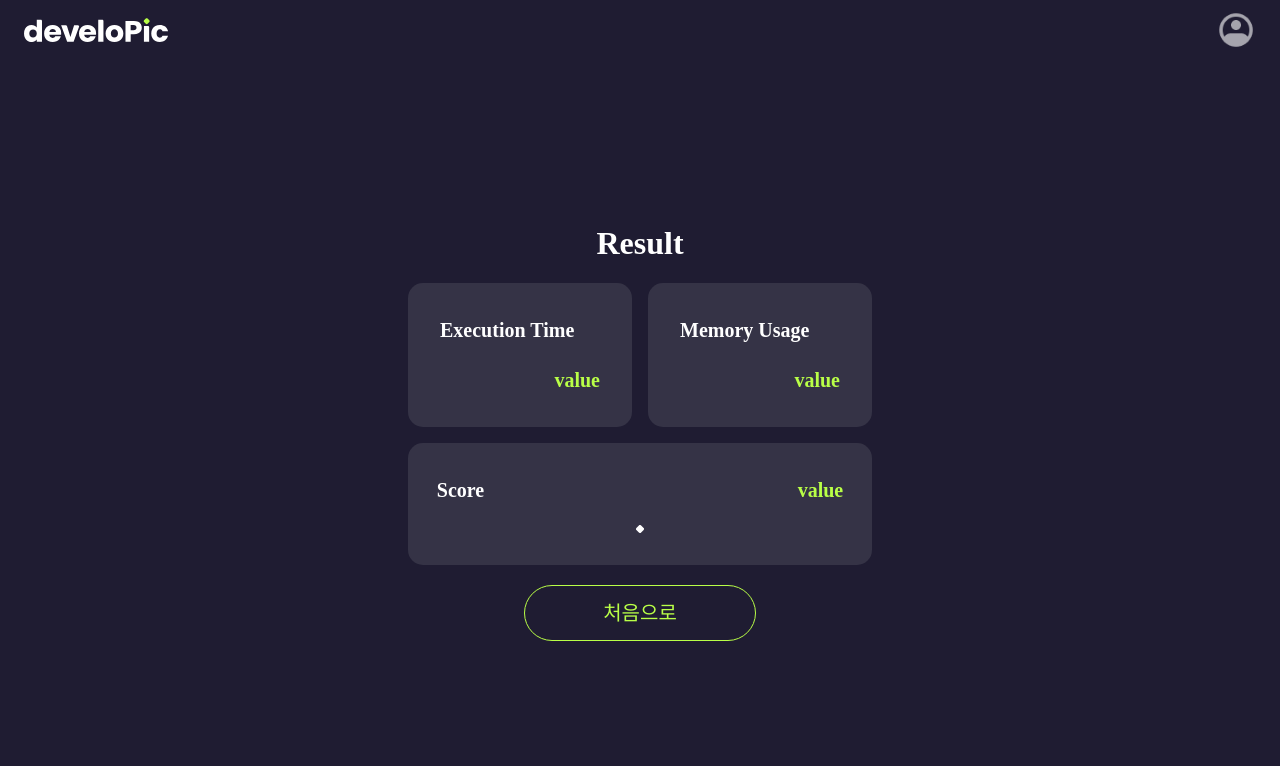
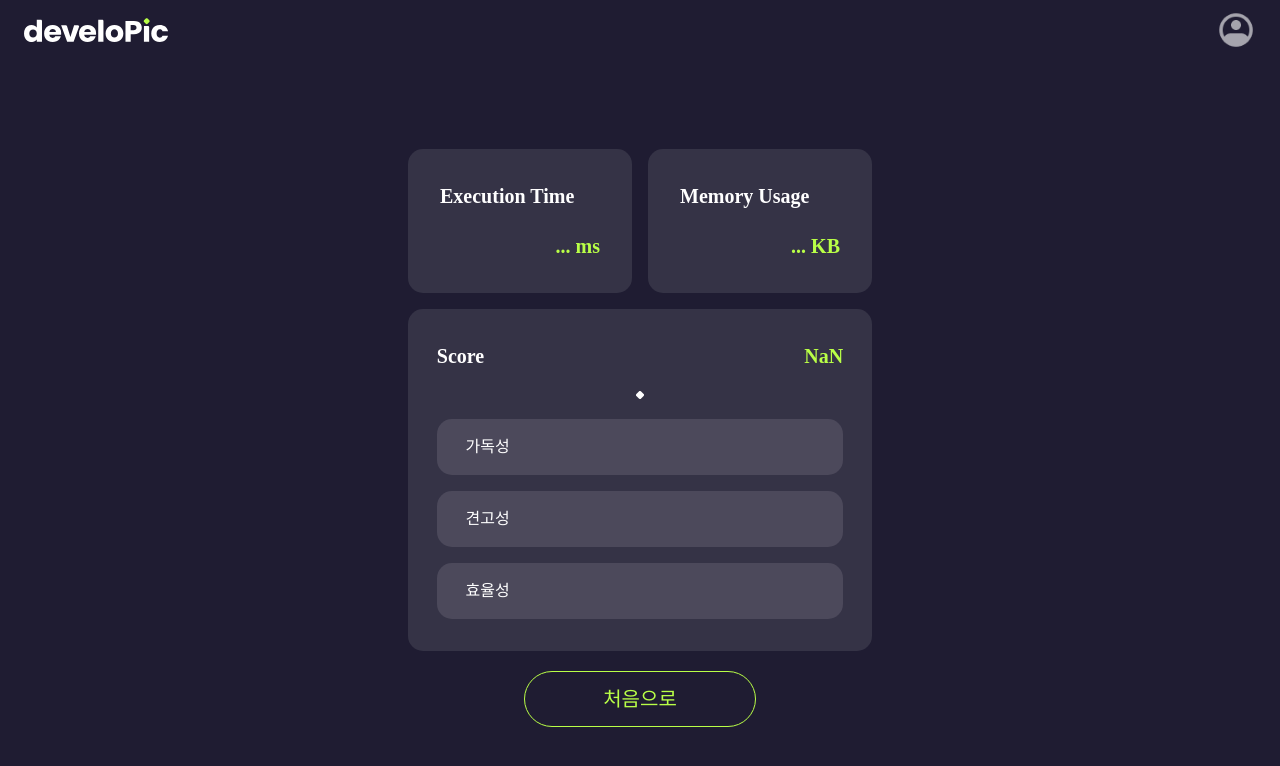
Before and after one commit to dhr05074/developic, a React (Vite) app in the folder front/: page /result in a window 1280 px wide. Shown: the top 766 px of the page. Built offline with nearby package versions, Linux system fonts and the light colour scheme.

Commit message:
v0.0.0:57 more 버튼 비활성화, hook 에러 수정 -> 최상위에 놓지 않아서 생김.

```diff
--- a/front/src/component/CodeEditor/CodeEditor.tsx
+++ b/front/src/component/CodeEditor/CodeEditor.tsx
@@ -16,7 +16,6 @@ import { cpp } from "@codemirror/lang-cpp";
 import { StreamLanguage } from "@codemirror/language";
 import { ViewUpdate } from "@codemirror/view";
 // import { go } from "@codemirror/legacy-modes/mode/go";
-import useProblem from "@/hook/Problem.hook";
 type PropsType = {
     code: string | undefined;
 };
--- a/front/src/component/List/Result.List.tsx
+++ b/front/src/component/List/Result.List.tsx
@@ -12,7 +12,8 @@ const ListComponent = styled.div`
     justify-content: space-between;
 `;
 type PropsType = {
-    recordList: Record[] | undefined;
+    recordList?: Record[];
+    singleRecord?: ResultListType[];
 };
 type ResultListType = {
     name: string;
@@ -22,14 +23,26 @@ function ResultList(props: PropsType) {
     const result = [] as ReactJSXElement[];
 
     const setScore = () => {
+        console.log(props);
+        if (props.recordList) {
             props.recordList?.map((l: Record) => {
                 result.push(
                     <ListComponent className="pretendard_regular_16" key={`${l.id}_${l.problem_title}`}>
-                    <div>{l.id}</div>
-                    <div>{l.readability}</div>
+                        <div>{l.problem_id}</div>
+                        <div>{l.readability + l.robustness + l.efficiency}</div>
                     </ListComponent>,
                 );
             });
+        } else {
+            props.singleRecord?.map((l) => {
+                result.push(
+                    <ListComponent className="pretendard_regular_16" key={`${l.name + l.score}`}>
+                        <div>{l.name}</div>
+                        <div>{l.score}</div>
+                    </ListComponent>,
+                );
+            });
+        }
         return result;
     };
     return <div className="flex max-h-72 w-full flex-col gap-4 overflow-y-auto">{setScore()}</div>;
--- a/front/src/hook/Problem.hook.tsx
+++ b/front/src/hook/Problem.hook.tsx
@@ -14,7 +14,7 @@ import { loadingState } from "@/recoil/component.recoil";
 const useProblem = () => {
     // const [languages, setLanguages] = useRecoilState(languageState);
     // const [difficultList, setDifficultList] = useRecoilState(difficultState);
-    const [profile, setProfile] = useRecoilState(profileState);
+    const [profile] = useRecoilState(profileState);
     const [problem, setProblem] = useRecoilState(problemState);
     const [isLoading, setLoading] = useRecoilState(loadingState);
     // 에디터 내부 코드
@@ -101,6 +101,7 @@ const useProblem = () => {
         isCodeReset,
         initEditor,
         onClickSubmit,
+        setLoading,
         // getProblemState,
     };
 };
--- a/front/src/hook/Profile.hook.tsx
+++ b/front/src/hook/Profile.hook.tsx
@@ -1,10 +1,9 @@
 import { useRecoilState } from "recoil";
-import { profileState } from "../recoil/profile.recoil";
-import { useEffect, useState } from "react";
+import { profileState, recordState } from "../recoil/profile.recoil";
+import { useState } from "react";
 import { api } from "@/api/defaultApi";
 import { v4 as uuidv4 } from "uuid";
 import { Record } from "api/api";
-import { t } from "msw/lib/glossary-de6278a9";
 import { useNavigate } from "react-router-dom";
 import { loadingState } from "@/recoil/component.recoil";
 
@@ -12,8 +11,10 @@ function useProfile() {
     const navigate = useNavigate();
 
     const [profile, setProfile] = useRecoilState(profileState);
+    const [isLoading, setLoading] = useRecoilState(loadingState);
+    const [singleRecord, setRecord] = useRecoilState(recordState);
+
     const [records, setRecords] = useState<Record[]>();
-    const [isLoading, setLoading] = useRecoilState(loadingState);
     const setAuth = async () => {
         if (!profile.headers.Authorization) {
             const uuid: string = uuidv4();
@@ -67,7 +68,7 @@ function useProfile() {
             .then((record) => {
                 setLoading(false);
                 navigate("/result");
-                console.log("getRecord", record);
+                setRecord(record.data);
             })
             .catch((error) => {
                 console.log("getSingleRecord : ", error.response.data);
@@ -79,7 +80,7 @@ function useProfile() {
                 }
             });
     };
-    return { profile, records, getProfile, getRecords, getSingleRecord, setAuth };
+    return { profile, records, singleRecord, getProfile, getRecords, getSingleRecord, setAuth };
 }
 
 export default useProfile;
--- a/front/src/recoil/profile.recoil.ts
+++ b/front/src/recoil/profile.recoil.ts
@@ -1,3 +1,5 @@
+import { Record } from "api/api";
+import { AxiosResponse } from "axios";
 import { atom } from "recoil";
 
 // recoil을 model로 사용한다.
@@ -30,3 +32,23 @@ export const profileState = atom({
         },
     ],
 });
+
+export const recordState = atom({
+    key: "recordState",
+    default: {} as Record,
+    effects: [
+        ({ setSelf, onSet }) => {
+            const savedData = localStorage.getItem(recordState.key);
+            // setSelf: atom 값을 설정 혹은 재설정
+            if (savedData) setSelf(JSON.parse(savedData));
+
+            // atom이 변화가 감지될 때 작동, Storage에 데이터 저장
+            // setSelf에 의해서는 작동하지 않음
+            onSet((newValue, _, isReset) => {
+                isReset
+                    ? localStorage.removeItem(recordState.key)
+                    : localStorage.setItem(recordState.key, JSON.stringify(newValue));
+            });
+        },
+    ],
+});
--- a/front/src/routes/Problem.tsx
+++ b/front/src/routes/Problem.tsx
@@ -1,11 +1,32 @@
-import React from "react";
+import React, { useEffect, useRef } from "react";
 
 import { motion } from "framer-motion";
+import useSelectComponent from "@/hook/SelectComponent.hook";
+import useProblem from "@/hook/Problem.hook";
+import SelectComponent from "@/component/Select/Select";
+import Button from "@/component/Button/Function.Button";
+import useResizable from "@/hook/resizable.hook";
+import CodeEditor from "@/component/CodeEditor/CodeEditor";
+import MarkDown from "@/component/Resizable/MarkDown";
 
-const ProblemNav = React.lazy(() => import("../component/Problem/Problem.Nav"));
-const ProblemBody = React.lazy(() => import("../component/Problem/Problem.Body"));
+// const ProblemNav = React.lazy(() => import("../component/Problem/Problem.Nav"));
+// const ProblemBody = React.lazy(() => import("../component/Problem/Problem.Body"));
 
 function Problem() {
+    const { languages, difficultList, setLang, setDifficulty, selectOptoin } = useSelectComponent();
+    const { initEditor, onClickSubmit, problem, initProblem, setLoading } = useProblem();
+    const runner = useRef<HTMLDivElement>(null);
+    const body = useRef<HTMLSelectElement>(null);
+    const { getRef, handleMouseMove, handleMouseUp, runnerWidth } = useResizable();
+
+    useEffect(() => {
+        getRef(runner, body);
+        console.log("code", problem);
+        return () => {
+            initProblem();
+            setLoading(false);
+        };
+    }, []);
     return (
         <motion.div
             className="h-full w-full"
@@ -14,8 +35,63 @@ function Problem() {
             exit={{ opacity: 0 }}
             transition={{ duration: 0.5 }}
         >
-            <ProblemNav />
-            <ProblemBody />
+            <section
+                id="problem_nav"
+                className="flex w-full flex-row items-center justify-between bg-Navy-800 px-6 py-2"
+            >
+                <article id="problem_nav_options" className=" relative flex h-10 w-52 flex-row">
+                    <SelectComponent
+                        value={{ menu: languages, callback: setLang }}
+                        disabled={selectOptoin.currentLang}
+                        location="left-0"
+                        size="small"
+                    />
+                    <SelectComponent
+                        value={{ menu: difficultList, callback: setDifficulty }}
+                        disabled={selectOptoin.defaultDifficulty}
+                        location="right-0"
+                        size="small"
+                    />
+                </article>
+                <article id="problem_nav_buttons" className="flex flex-row gap-3">
+                    <Button name="Reset" type="line" size="small" func={initEditor} />
+                    <Button name="Submit" type="full" size="small" func={onClickSubmit} />
+                </article>
+            </section>
+            <section id="CodeEditor" className="App h-full w-full">
+                <section
+                    role="presentation"
+                    id="ce_body"
+                    ref={body}
+                    className="flex h-full w-full flex-row "
+                    onMouseUp={handleMouseUp}
+                    onMouseMove={handleMouseMove}
+                >
+                    {/* 고정 */}
+                    <article className=" flex w-full  flex-col bg-Navy-800 p-6 text-left text-white ">
+                        <h3 className="text-xl">{problem?.title ? problem?.title : "no title"}</h3>
+                        <MarkDown markdown={problem?.description ? problem.description : "no description"} />
+                    </article>
+                    {/* <div
+                    role="presentation"
+                    id="resizeBar"
+                    onMouseDown={handleMouseDown}
+                    className="motion_basic h-full w-8 cursor-col-resize bg-Navy-800 hover:bg-Navy-300"
+                /> */}
+                    <article className="flex w-full flex-row">
+                        <div id="code" className=" flex h-full w-1/2 flex-auto bg-Navy-900 "></div>
+                        <div
+                            id="runner"
+                            style={{ width: runnerWidth }}
+                            ref={runner}
+                            className="flex h-full flex-none bg-Navy-900 "
+                        >
+                            <CodeEditor code={problem?.code} />
+                        </div>
+                    </article>
+                    {/* 움직임 */}
+                </section>
+            </section>
         </motion.div>
     );
 }
--- a/front/src/routes/Result.tsx
+++ b/front/src/routes/Result.tsx
@@ -2,6 +2,7 @@ import ResultList from "@/component/List/Result.List";
 import { motion } from "framer-motion";
 import styled from "styled-components";
 import Rectangle from "@/assets/images/Rectangle.png";
+import useProfile from "@/hook/Profile.hook";
 
 const ComplexityBox = styled.article`
     background: #353346;
@@ -42,15 +43,14 @@ const LineButton = styled.button`
 
 const gap = 4;
 
-const listSample = [
-    { name: "가독성", score: 100 },
-    { name: "모듈성", score: 100 },
-    { name: "효율성", score: 100 },
-    { name: "테스트 가능성", score: 100 },
-    { name: "유지 보수 가능성", score: 100 },
-];
+function Result() {
+    const { singleRecord } = useProfile();
 
-function Result() {
+    const listSample = [
+        { name: "가독성", score: singleRecord.readability },
+        { name: "견고성", score: singleRecord.robustness },
+        { name: "효율성", score: singleRecord.efficiency },
+    ];
     return (
         <motion.div
             className="h-full w-full"
@@ -62,7 +62,7 @@ function Result() {
             <div className=" flex h-full  w-full  flex-row justify-center bg-Navy-900 text-white">
                 <div className={`flex h-full w-[464px] flex-col justify-center gap-${gap}`}>
                     <section id="result_title">
-                        <h2 className="pretendard_extrabold_32">Result</h2>
+                        <h2 className="pretendard_extrabold_32">{singleRecord.problem_title}</h2>
                     </section>
                     <section
                         id="result_complexity"
@@ -70,20 +70,22 @@ function Result() {
                     >
                         <ComplexityBox id="result_complexity_execution">
                             <Title>Execution Time</Title>
-                            <Value>value</Value>
+                            <Value>... ms</Value>
                         </ComplexityBox>
                         <ComplexityBox id="result_complexity_memory">
                             <Title>Memory Usage</Title>
-                            <Value>value</Value>
+                            <Value>... KB</Value>
                         </ComplexityBox>
                     </section>
                     <ScoreSection id="result_score" className="pretendard_bold_20 flex flex-col items-center ">
                         <article className="flex w-full flex-row justify-between">
                             <Title>Score</Title>
-                            <Value>value</Value>
+                            <Value>
+                                {singleRecord.readability + singleRecord.robustness + singleRecord.efficiency}
+                            </Value>
                         </article>
                         <img src={Rectangle} className="h-2 w-2" />
-                        {/* <ResultList list={listSample} /> */}
+                        <ResultList singleRecord={listSample} />
                     </ScoreSection>
                     <section className="pretendard_medium_20 mt-1 w-full">
                         <LineButton>처음으로</LineButton>
```
Also changed, not shown: front/src/component/Problem/Problem.Body.tsx (deleted, +0 -56 lines), front/src/component/Problem/Problem.Nav.tsx (deleted, +0 -34 lines), front/src/routes/Profile.tsx (+9 -5 lines), 1 other file (tests, documents, lock files or other folders). Lines whose indentation alone changed are shown as unchanged.
